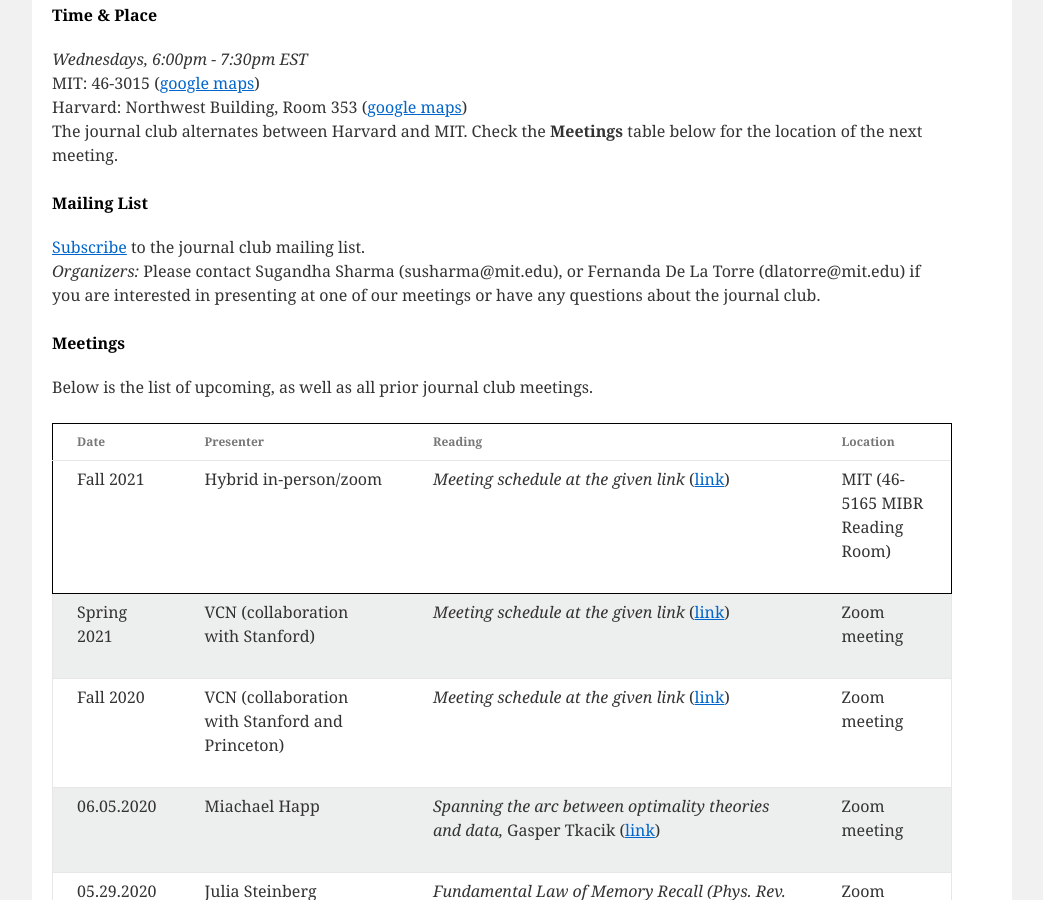
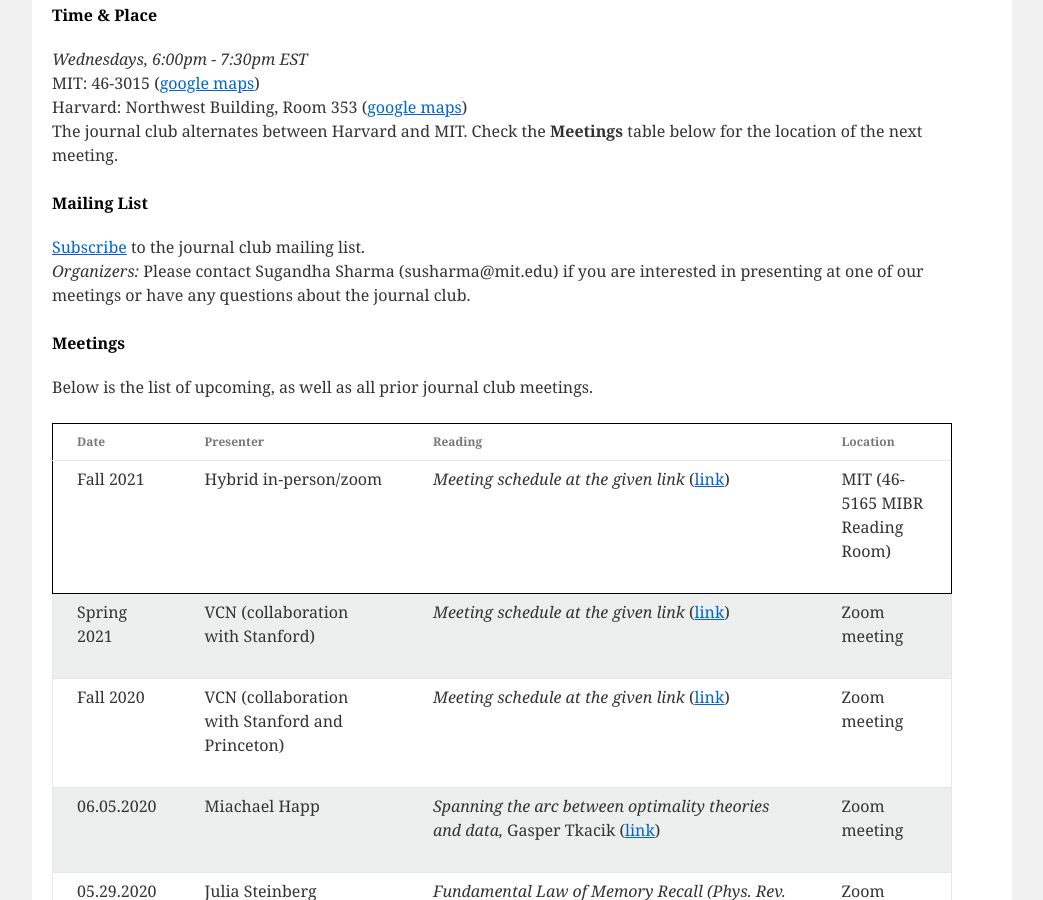
Before and after one commit to compneurojc/compneurojc.github.io, a Jekyll site: the page built from index.html, in a window 1280 px wide and 900 px high, scrolled down 447 px. Shown: the whole window, without its empty margins (118-1161 px from the left). Built offline with Jekyll 4.4.1, drawn with Linux system fonts in a browser that asks for light colours.

Commit message:
Update index.html

```diff
--- a/index.html
+++ b/index.html
@@ -25,8 +25,7 @@
   <h4><b>Mailing List</b></h4>
   <p><a href="http://mailman.mit.edu/mailman/listinfo/compjc">Subscribe</a> to the journal club mailing list.<br>
   <i>Organizers:</i>
-    Please contact Sugandha Sharma (susharma@mit.edu), or Fernanda De La Torre (dlatorre@mit.edu) if you are interested in presenting at one of our
-    meetings or have any questions about the journal club.
+    Please contact Sugandha Sharma (susharma@mit.edu) if you are interested in presenting at one of our meetings or have any questions about the journal club.
   </p>
 
   <!-- Meetings -->
```
